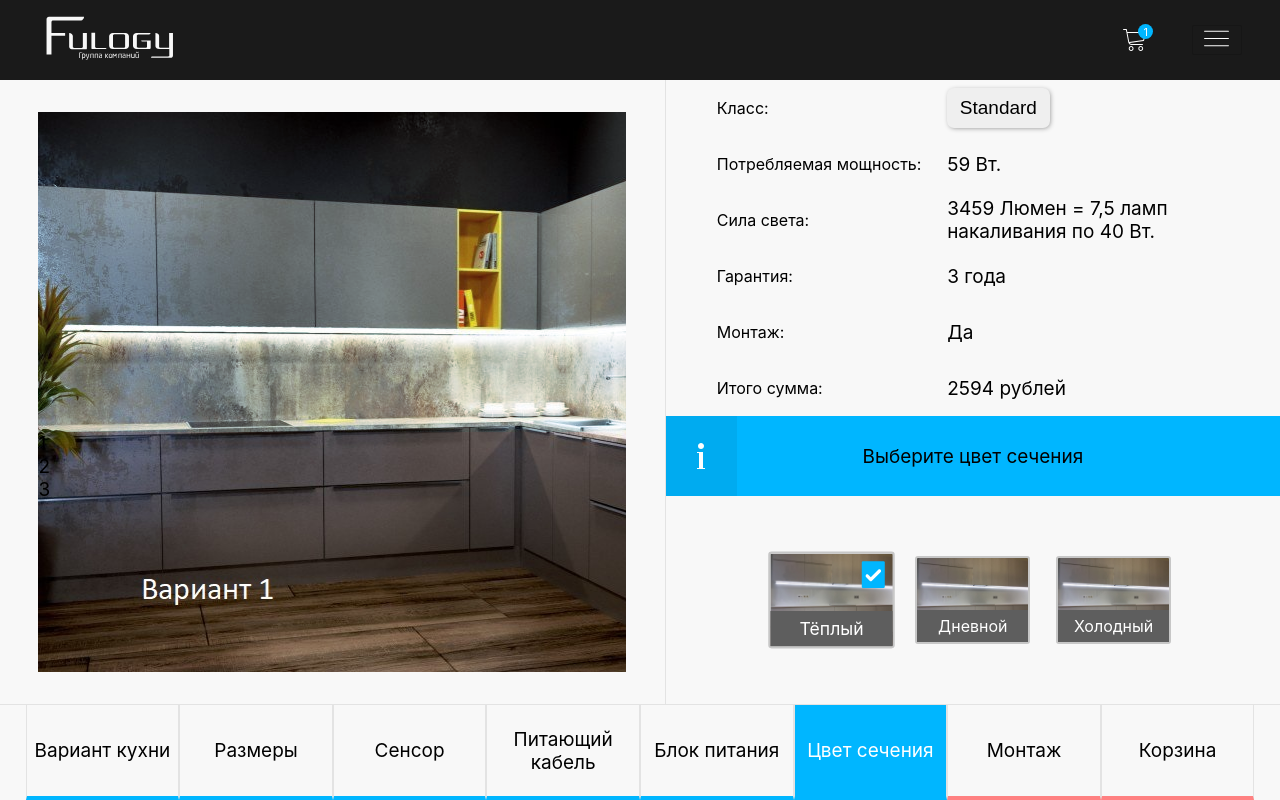
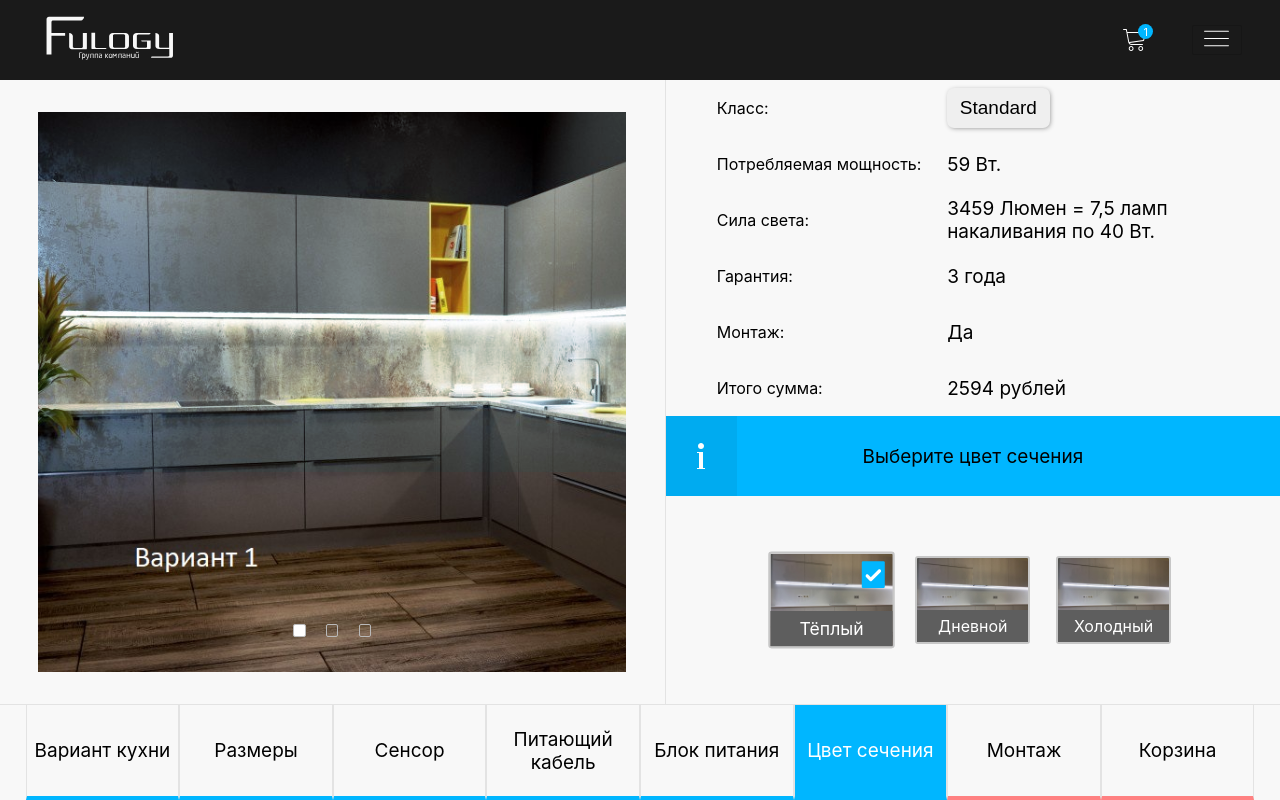
Before and after one commit to kotsur-vlad/test_fulogy, a React (Create React App) app: page / in a window 1280 px wide. Built offline with nearby package versions, Linux system fonts and the light colour scheme.

Commit message:
Added 'carousel' to 'Preview'

```diff
--- a/src/App.js
+++ b/src/App.js
@@ -201,14 +201,14 @@ class App extends React.Component {
 		return (
 			<div className={styles.wrapper}>
 				<Header lampCount={this.state.tempCalculation.lampCount}/>
+				<div className={styles.content}>
+					<Preview images={this.state.tempCalculation.kitchen.preview}/>
 
-				<div className={styles.content}>
-					<Preview images={this.state.kitchens[0].preview}/>
 					<div className={styles.rightWrapper}>
 						<Info/>
 
 						<Options activeOption={activeOption} chooseActiveOptionItem={this.chooseActiveOptionItem}
-								 fullDescription={this.state.tempCalculation.kitchen.fullDescription}/>
+								 fullKitchenDescription={this.state.tempCalculation.kitchen.fullDescription}/>
 					</div>
 				</div>
 				<Footer footerItems={this.state.footerItems} chooseActiveFooterItem={this.chooseActiveFooterItem}/>
--- a/src/components/footer/Footer.js
+++ b/src/components/footer/Footer.js
@@ -8,7 +8,7 @@ class Footer extends React.Component {
 	render () {
 
 		const footerItems = this.props.footerItems.map(fi => <FooterItem key={fi.id} id={fi.id} title={fi.title}
-																		 chooseActiveFooterItem={this.props.chooseActiveFooterItem}
+																		 chooseActive={this.props.chooseActiveFooterItem}
 																		 isCompleted={fi.isCompleted}/>);
 
 		return (
--- a/src/components/footer/FooterItem.js
+++ b/src/components/footer/FooterItem.js
@@ -6,7 +6,7 @@ class FooterItem extends React.Component {
 
 	onItemClick = () => {
 		if (this.props.isCompleted !== 'active') {
-			this.props.chooseActiveFooterItem(this.props.id)
+			this.props.chooseActive(this.props.id)
 		}
 	}
 
--- a/src/components/options/OptionItem.js
+++ b/src/components/options/OptionItem.js
@@ -6,7 +6,7 @@ import checked from '../../assets/images/checked.svg';
 class OptionItem extends React.Component {
 
 	onItemClick = () => {
-		this.props.chooseActiveOptionItem(this.props.id)
+		this.props.chooseActive(this.props.id)
 	}
 
 	render () {
--- a/src/components/options/Options.js
+++ b/src/components/options/Options.js
@@ -18,14 +18,14 @@ class Options extends React.Component {
 
 	render () {
 
-		const description = this.props.fullDescription.map(d => <p>{d}</p>);
+		const description = this.props.fullKitchenDescription.map(d => <p>{d}</p>);
 
 		const optionItems = this.props.activeOption.options.properties.map(oi => <OptionItem key={oi.id}
 																							 id={oi.id}
 																							 isChecked={oi.isChecked}
 																							 title={oi.title}
 																							 style={this.props.activeOption.options.style}
-																							 chooseActiveOptionItem={this.props.chooseActiveOptionItem}/>);
+																							 chooseActive={this.props.chooseActiveOptionItem}/>);
 
 		return (
 			<div className={styles.options}>
--- a/src/components/preview/Preview.js
+++ b/src/components/preview/Preview.js
@@ -1,29 +1,59 @@
 import React from 'react';
 
 import styles from './Preview.module.scss';
+import ToggleItem from './ToggleItem';
 
 class Preview extends React.Component {
-	state = {
-		isChecked: true
+	constructor (props) {
+		super(props);
+		const initialImages = this.props.images.map((img, i) => {
+			return {id: i, image: img, isActive: false};
+		});
+		initialImages[0].isActive = true;
+
+		this.state = {
+			images: initialImages
+		};
 	}
 
+	state = {
+		images: [],
+	};
+
+	chooseActiveToggleItem = (activeImageId) => {
+		let newImages = this.state.images.map(img => {
+			if (img.id === activeImageId) {
+				return {
+					...img, isActive: true
+				};
+			} else {
+				return {
+					...img, isActive: false
+				};
+			}
+		});
+		this.setState({
+			images: newImages
+		});
+	};
+
 	render () {
-
-
-		let style = {
-			backgroundImage: `url(${this.props.images[0]})`,
-		}
+		const toggleItems = this.state.images.map(img => <ToggleItem key={img.id} id={img.id} isActive={img.isActive}
+																	 chooseActive={this.chooseActiveToggleItem}/>);
+		const activeImage = this.state.images.find(img => img.isActive).image;
+		const activeImageStyle = {
+			backgroundImage: `url(${activeImage})`
+		};
 
 		return (
-			<div style={style} className={styles.preview}>
-				<div className={styles.test}>
+			<div style={activeImageStyle} className={styles.preview}>
+
+				<div className={styles.filterLayer}>
 
 				</div>
-				{/*<img className={styles.test} src={this.props.images[0]} alt=""/>*/}
-				<div >
-					<div>1</div>
-					<div>2</div>
-					<div>3</div>
+
+				<div className={styles.toggle}>
+					{toggleItems}
 				</div>
 			</div>
 		);
--- a/src/components/preview/Preview.module.scss
+++ b/src/components/preview/Preview.module.scss
@@ -1,21 +1,23 @@
 @import '../../common/styles/sass/mixins';
 
 .preview {
+  position: relative;
   width: 46vw;
   height: 70vh;
   margin: 5vh 3vw;
+  background-repeat: no-repeat;
+  background-size: cover;
 
-  background-color: rgba(0, 255, 255, 0.1);
-  //background-color: rgba(255, 0, 0, 0.1);
-
-  img {
-    width: 800px;
-    //mix-blend-mode: lighten  ;
+  .filterLayer {
+    height: 45vh;
+    background-color: rgba(0, 255, 255, 0.1);
+    mix-blend-mode: color;
   }
 
-  .test {
-    height: 40vh;
-    background-color: rgba(0, 255, 255, 0.1);
-    mix-blend-mode: color  ;
+  .toggle {
+    @include flex(row, center, center);
+    position: absolute;
+    top: 64vh;
+    width: 100%;
   }
 }
--- /dev/null
+++ b/src/components/preview/ToggleItem.js
@@ -0,0 +1,21 @@
+import React from 'react';
+
+import styles from './ToggleItem.module.scss';
+
+class ToggleItem extends React.Component {
+
+	onToggleItemClick = () => {
+		this.props.chooseActive(this.props.id);
+	};
+
+	render () {
+
+		const classForItem = this.props.isActive ? `${styles.item} ${styles.active}` : styles.item;
+
+		return (
+			<div className={classForItem} onClick={this.onToggleItemClick}/>
+		);
+	}
+}
+
+export default ToggleItem;
--- /dev/null
+++ b/src/components/preview/ToggleItem.module.scss
@@ -0,0 +1,14 @@
+@import '../../common/styles/sass/mixins';
+
+.item {
+  width: 0.8vw;
+  height: 1.4vh;
+  margin: 0 0.8vw;
+  border: 1px solid #b9b9b9;
+  border-radius: 2px;
+  cursor: pointer;
+}
+
+.active {
+  background-color: white;
+}
```
